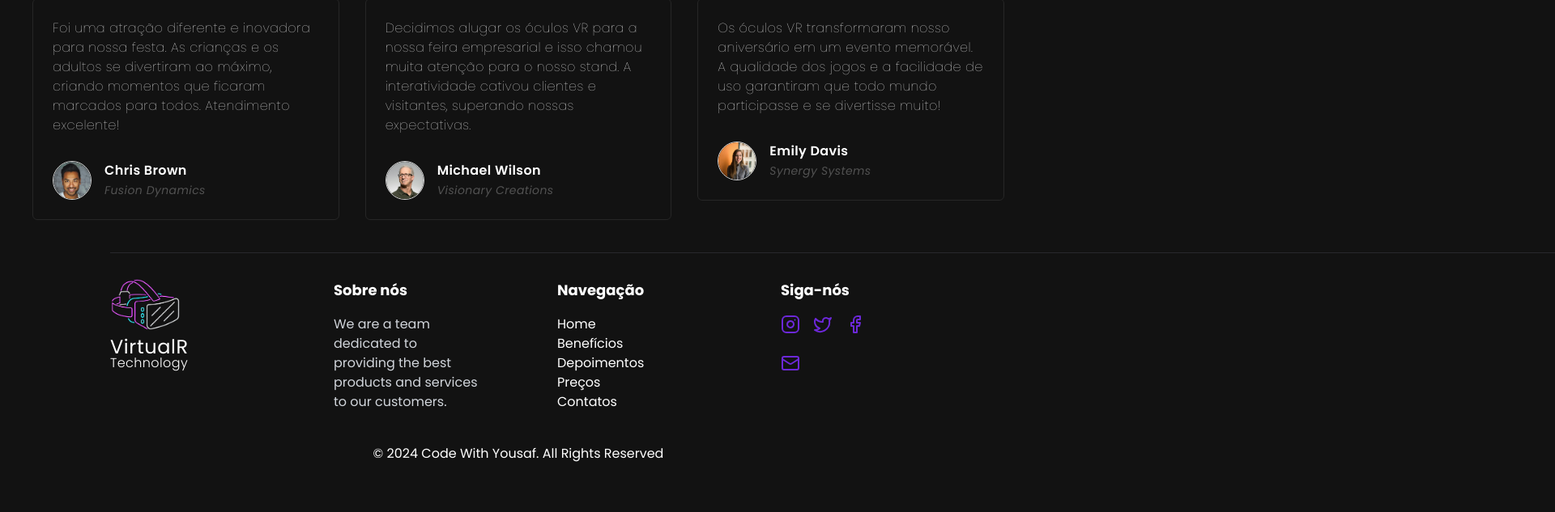
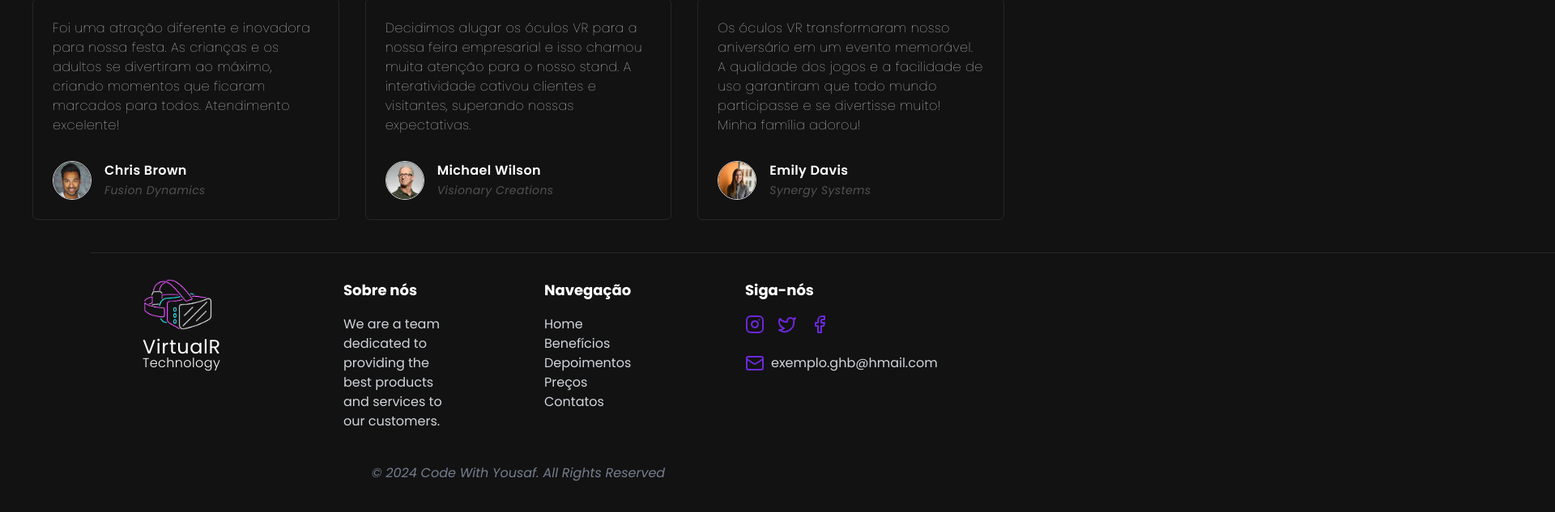
Before and after one commit to davidonedev/VirtualR, a React (Vite) app: page / in a window 1280 px wide. Shown: the part 3782-4415 px from the top of the page at 81% size, 1920 px wide, since content can reach past the window. Built offline with nearby package versions, Linux system fonts and the light colour scheme.

Commit message:
Alteracao no footer 29-01

```diff
--- a/src/App.jsx
+++ b/src/App.jsx
@@ -17,9 +17,9 @@ const App = () => {
       <Workflow />
       <Pricing />
       <Testimonials />
+
+      </div>
       <Footer />
-      </div>
-
     </>
   );
 };
--- a/src/components/Footer.jsx
+++ b/src/components/Footer.jsx
@@ -6,9 +6,9 @@ import logo from "../assets/oculosvr.png";
 
 const Footer = () => {
   return (
-    <footer className=" px-4 md:px-16 lg:px-28">
+    <footer className="md:px-16 lg:px-28">
         <hr className="my-8 border-t border-zinc-700/50 mx-auto w-[1920px]" />
-        <div className="grid grid-cols-1 md:grid-cols-4 gap-24">
+        <div className="grid grid-cols-1 md:grid-cols-4 ml-16">
             <div>
                 <img className="h-16 w-22 mr-2 mb-1" src={logo} alt="logo" />
                 <div className="flex flex-col">
@@ -16,7 +16,7 @@ const Footer = () => {
                 <span className="text-base tracking-wide font-light -mt-2">Technology</span>
                 </div>
             </div>
-            <div>
+            <div className='mr-28'>
                 <h2 className="text-lg font-bold mb-4">
                     Sobre nós
                 </h2>
@@ -25,13 +25,13 @@ const Footer = () => {
                 </p>
             </div>
             <div>
-            <h2 className="text-lg font-bold mb-4 ">Navegação</h2>
+            <h2 className="text-lg font-bold mb-4 mr-32">Navegação</h2>
                 <ul>
-                    <li><a href="#" className=""></a>Home</li>
-                    <li><a href="#" className=""></a>Benefícios</li>
-                    <li><a href="#" className=""></a>Depoimentos</li>
-                    <li><a href="#" className=""></a>Preços</li>
-                    <li><a href="#" className=""></a>Contatos</li>
+                    <li className='text-gray-300'><a href="#" ></a>Home</li>
+                    <li className='text-gray-300'><a href="#" ></a>Benefícios</li>
+                    <li className='text-gray-300'><a href="#" ></a>Depoimentos</li>
+                    <li className='text-gray-300'><a href="#" ></a>Preços</li>
+                    <li className='text-gray-300'><a href="#" ></a>Contatos</li>
                 </ul>
             </div>
 
@@ -53,16 +53,20 @@ const Footer = () => {
                         <a href="#" className="hover:underline text-violet-600 "></a>
                     </li>
                 </ul>
-                <div className='mt-6 flex flex-row'>
+                <div className='mt-6 flex flex-row space-x-1'>
                     <Mail className='text-violet-700 cursor-pointer'/>
-                    <a href="#" className="hover:underline text-violet-600 "></a>
+                    <a href="#" className="hover:underline text-violet-600"></a>
+                    <p className='text-gray-300'>
+                    exemplo.ghb@hmail.com
+                    </p>
                 </div>
             </div>
         </div>
-        <div className='flex my-10 items-center justify-center text'>
+        <div className='flex my-10 items-center justify-center italic text-slate-400/75 dark:text-slate-400/75'>
             <p>© 2024 Code With Yousaf. All Rights Reserved</p>
         </div>
     </footer>
+
   )
 };
 
--- a/src/constants/index.jsx
+++ b/src/constants/index.jsx
@@ -38,7 +38,7 @@ export const testimonials = [
     user: "Jonatan Alves",
     company: "Quantum Innovations",
     image: user3,
-    text: "Organizamos um evento corporativo e a inclusão dos óculos VR foi o destaque. Todos os colaboradores adoraram e pudemos integrar atividades de equipe de forma criativa e divertida.",
+    text: "Organizamos um evento corporativo e a inclusão dos óculos VR foi o destaque. Todos os colaboradores adoraram e pudemos integrar atividades de equipe de forma criativa e divertida. Recebemos muitos elogios de todos.",
   },
   {
     user: "Chris Brown",
@@ -56,7 +56,7 @@ export const testimonials = [
     user: "Emily Davis",
     company: "Synergy Systems",
     image: user6,
-    text: "Os óculos VR transformaram nosso aniversário em um evento memorável. A qualidade dos jogos e a facilidade de uso garantiram que todo mundo participasse e se divertisse muito!",
+    text: "Os óculos VR transformaram nosso aniversário em um evento memorável. A qualidade dos jogos e a facilidade de uso garantiram que todo mundo participasse e se divertisse muito! Minha família adorou!",
   },
 ];
 
```
Also changed, not shown: src/constants/index.css (deleted, +0 -41 lines).
